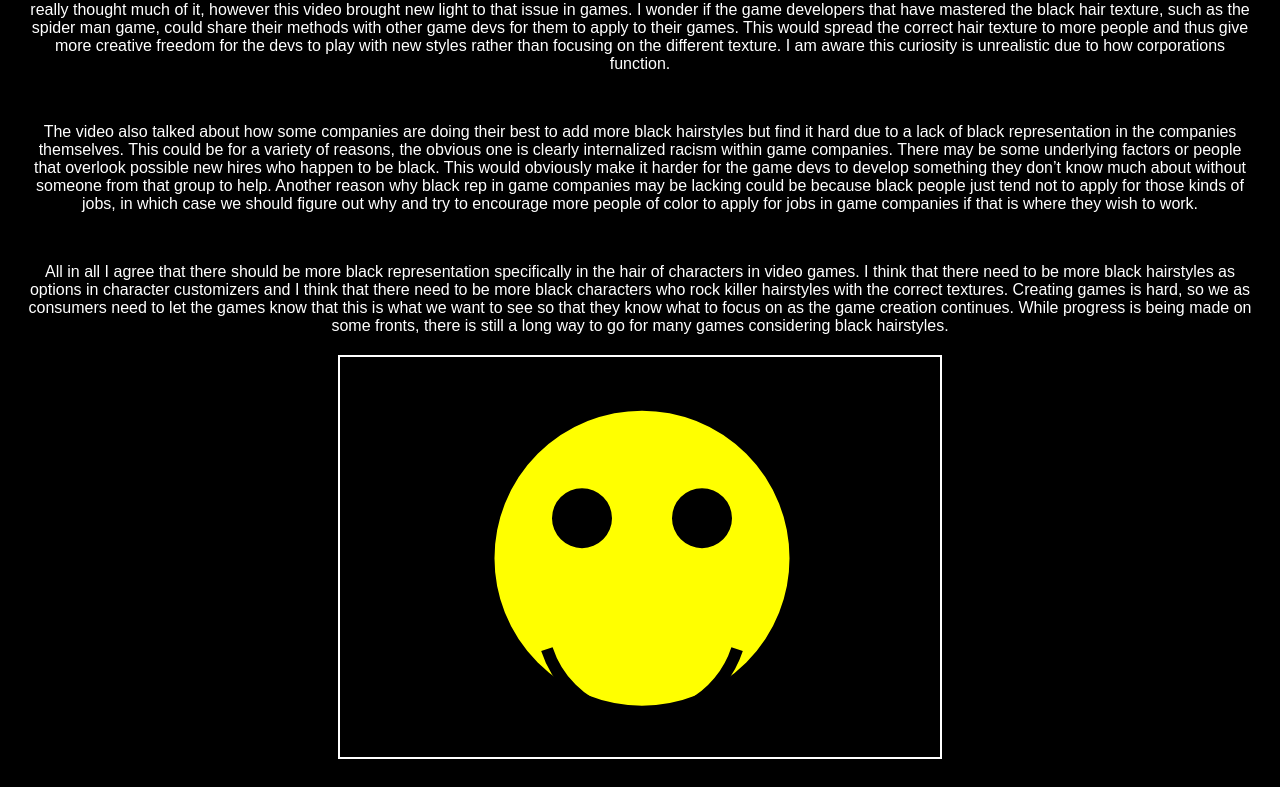
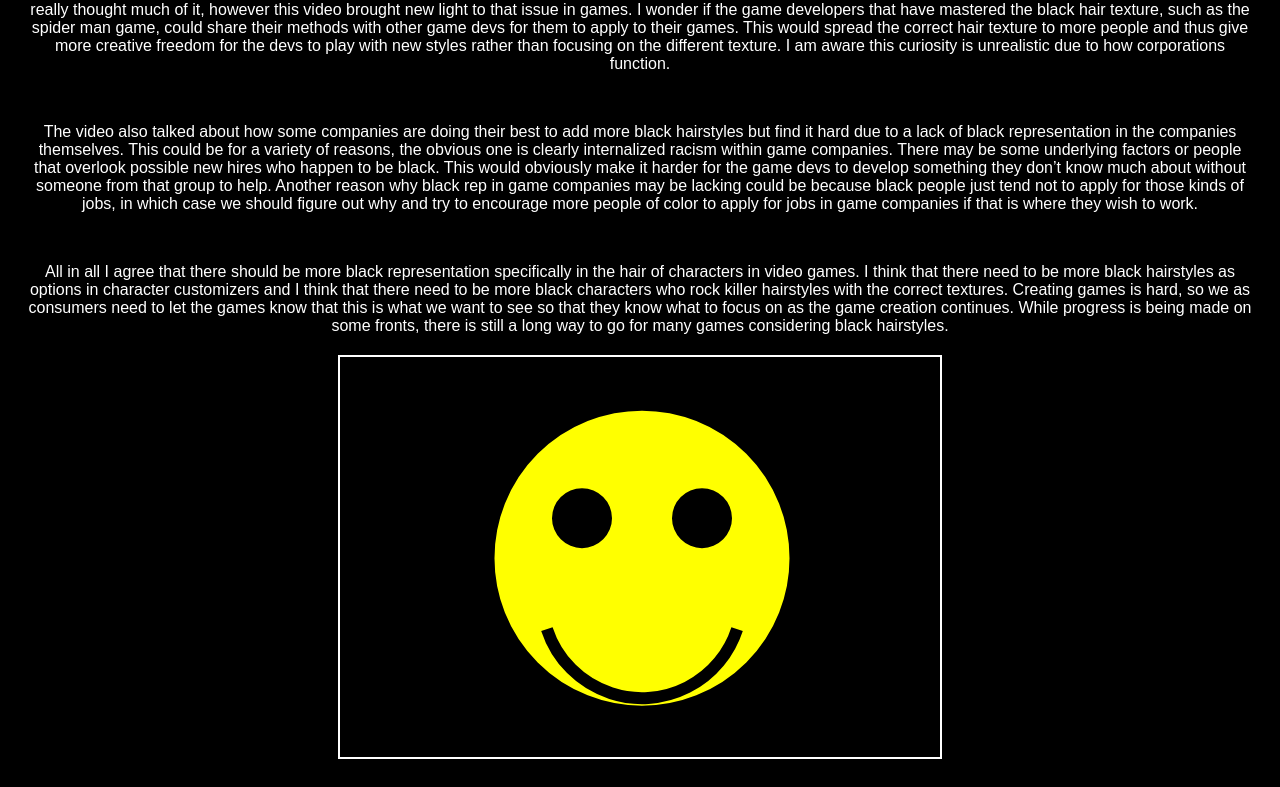
Before and after one commit to horseplay333/horseplay333.github.io, a plain HTML site: page blackhair.html in a window 1280 px wide. Both pictures are taken after a click on the element 640 px from the left and 839 px from the top of the page. Shown: the part 283-1070 px from the top of the page. Drawn offline with Linux system fonts and the light colour scheme.

Commit message:
Update blackhair.html

```diff
--- a/blackhair.html
+++ b/blackhair.html
@@ -74,7 +74,7 @@ document.addEventListener("DOMContentLoaded", function() {
 
         // Draw mouth
         ctx.beginPath();
-        ctx.arc(x, y + 60, 100, Math.PI * 0.1, Math.PI * 0.9);
+        ctx.arc(x, y + 40, 100, Math.PI * 0.1, Math.PI * 0.9);
         ctx.strokeStyle = "black";
         ctx.lineWidth = 12;
         ctx.stroke();
```
